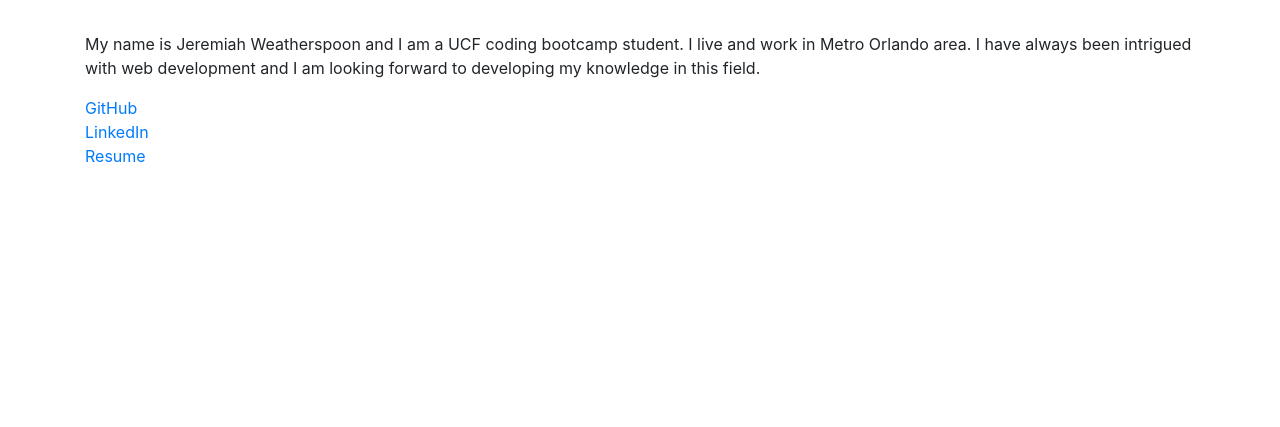
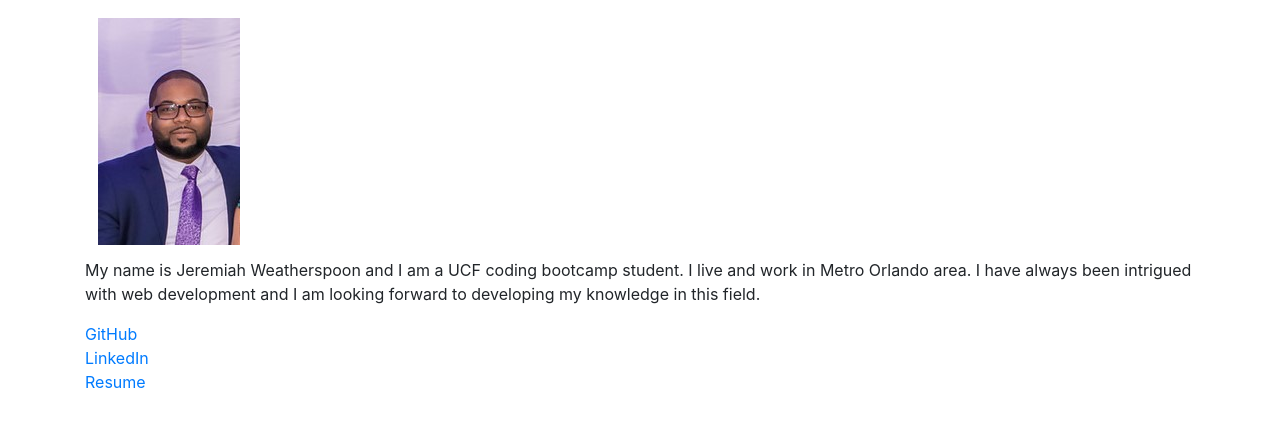
Before and after one commit to 06jeremiah/Responsive-Portfolio, a plain HTML site: page index.html in a window 1280 px wide. Shown: the part 107-534 px from the top of the page. Drawn offline with nearby package versions, Linux system fonts and the light colour scheme.

Commit message:
added links, assets folder and image

```diff
--- a/index.html
+++ b/index.html
@@ -41,7 +41,7 @@ integrity="sha384-B4gt1jrGC7Jh4AgTPSdUtOBvfO8shuf57BaghqFfPlYxofvL8/KUEfYiJOMMV+
   <div class="container">
     <h1>About me</h1>
 
-    <img id="" class="me" src="images/IMG_0500.jpg" alt="" style="margin: 13px;">
+    <img id="" class="me" src="assets/images/IMG_0500.jpg" alt="" style="margin: 13px;">
     <p> My name is Jeremiah Weatherspoon and I am a UCF coding bootcamp student. I live and work in Metro Orlando area.
         I have always been intrigued with web development and I am looking forward to developing my knowledge in this field.
     </p>
```
Also changed, not shown: assets/images/IMG_0500.jpg (added), script.js (added).
